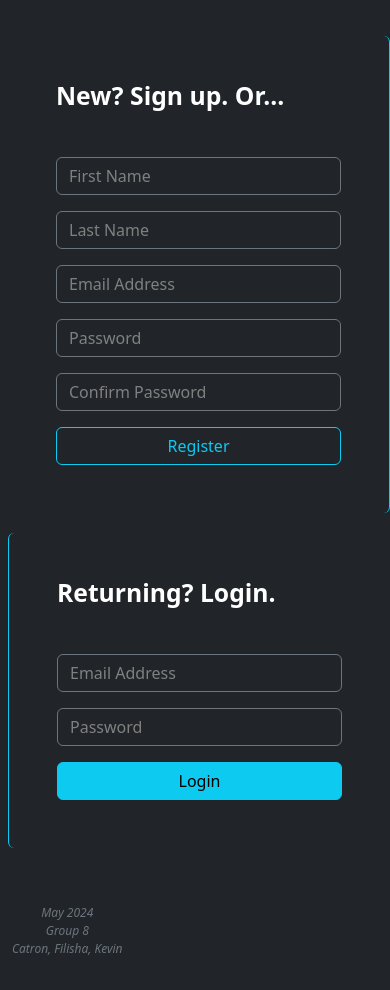
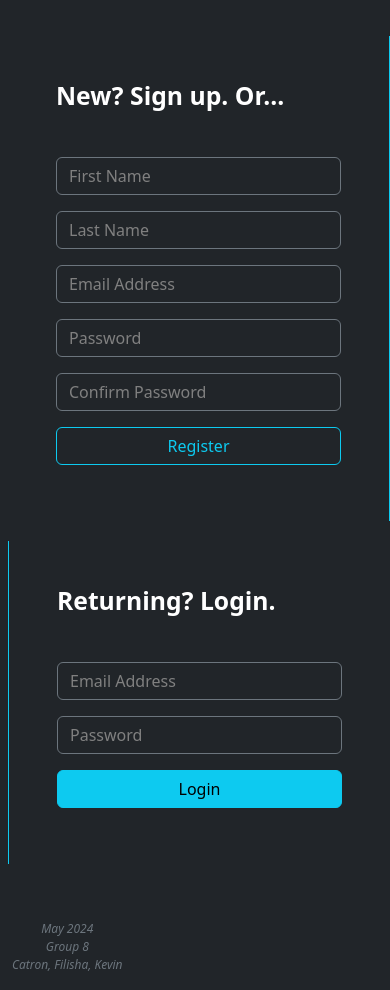
Before and after one commit to Catron-Gainey/Favorite-Song, a Flask app: page /home in a window 390 px wide. Shown: the part 64-1054 px from the top of the page. Before the commit the page ends 1019 px from the top, so only its background shows below. Run offline with Flask 3, Linux system fonts and the light colour scheme.

Commit message:
KL commits

```diff
--- a/flask_app/static/css/my_style.css
+++ b/flask_app/static/css/my_style.css
@@ -6,6 +6,10 @@
 
 body {
     color: darkgrey;
+}
+
+body::-webkit-scrollbar {
+    display:none;
 }
 
 .logo {
--- a/flask_app/templates/index.html
+++ b/flask_app/templates/index.html
@@ -23,18 +23,9 @@
     <div class="container-md">
         <div class="row flex justify-content-md-center align-items-start">
             <div class="col-md-4 mt-2 m-1 p-1">
-                <form action="/user/register" method="post" class="p-5 border-end border-info rounded">
+                <form action="/user/register" method="post" class="p-5 border-end border-info">
                     <p class="fs-2 lh-1 text-white fw-bold text-wrap mb-5">New? Sign up. Or...</p>
                     <!-- End Reg title -->
-
-                    {% with messages=get_flashed_messages(with_categories=true, category_filter=["register"]) %}
-                    <ul class="flashes text-danger list-unstyled">
-                        {% for category, message in messages: %}
-                        <li class="{{ category }} alert alert-danger p-1">{{ message }}</li>
-                        {% endfor %}
-                    </ul>
-                    {% endwith %}
-                    <!-- End Flash -->
 
                     <div class="form-group mb-3">
                         <input type="text" name="first_name" id="first_name"
@@ -58,25 +49,25 @@
                     </div>
                     <!-- End Form fields -->
 
-                    <div class="d-grid">
+                    <div class="d-grid gap-2">
                         <input type="submit" value="register" class="btn fs-6 text-capitalize btn-outline-info">
+
+                        {% with messages=get_flashed_messages(with_categories=true, category_filter=["register"]) %}
+                        <ul class="flashes text-danger m-0 p-0">
+                            {% for category, message in messages: %}
+                            <li class="{{ category }} list-unstyled fw-light">{{ message }}</li>
+                            {% endfor %}
+                        </ul>
+                        {% endwith %}
+                        <!-- End Flash -->
                     </div>
                 </form>
             </div>
             <!-- End Reg form -->
             <div class="col-md-4 mt-2 m-1 p-1">
-                <form action="/user/login" method="post" class="p-5 border-start border-info rounded">
+                <form action="/user/login" method="post" class="p-5 border-start border-info">
                     <p class="fs-2 lh-1 text-white fw-bold text-wrap mb-5">Returning? Login.</p>
                     <!-- End Login title -->
-
-                    {% with messages=get_flashed_messages(with_categories=true, category_filter=["login"]) %}
-                    <ul class="flashes text-danger list-unstyled">
-                        {% for category, message in messages: %}
-                        <li class="{{ category }} alert alert-danger p-1">{{ message }}</li>
-                        {% endfor %}
-                    </ul>
-                    {% endwith %}
-                    <!-- End Flash -->
 
                     <div class="form-group mb-3">
                         <input type="text" name="email" id="email"
@@ -88,8 +79,17 @@
                     </div>
                     <!-- End Form fields -->
 
-                    <div class="d-grid">
+                    <div class="d-grid gap-2">
                         <input type="submit" value="login" class="btn fs-6 text-capitalize btn-info">
+
+                        {% with messages=get_flashed_messages(with_categories=true, category_filter=["login"]) %}
+                        <ul class="flashes text-danger m-0 p-0">
+                            {% for category, message in messages: %}
+                            <li class="{{ category }} list-unstyled fw-light">{{ message }}</li>
+                            {% endfor %}
+                        </ul>
+                        {% endwith %}
+                        <!-- End Flash -->
                     </div>
                 </form>
             </div>
```
Also changed, not shown: flask_app/templates/edit_song.html (+7 -5 lines), flask_app/templates/view_song.html (+9 -5 lines).
